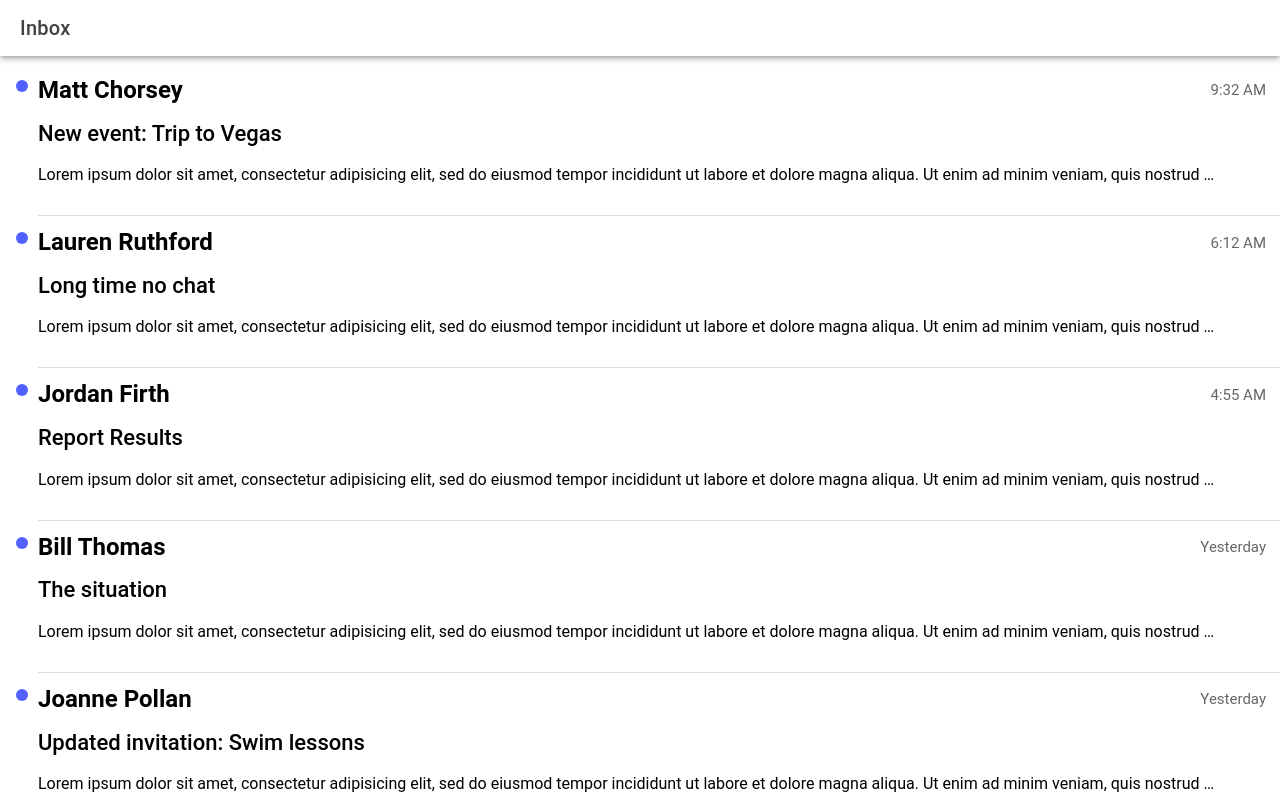
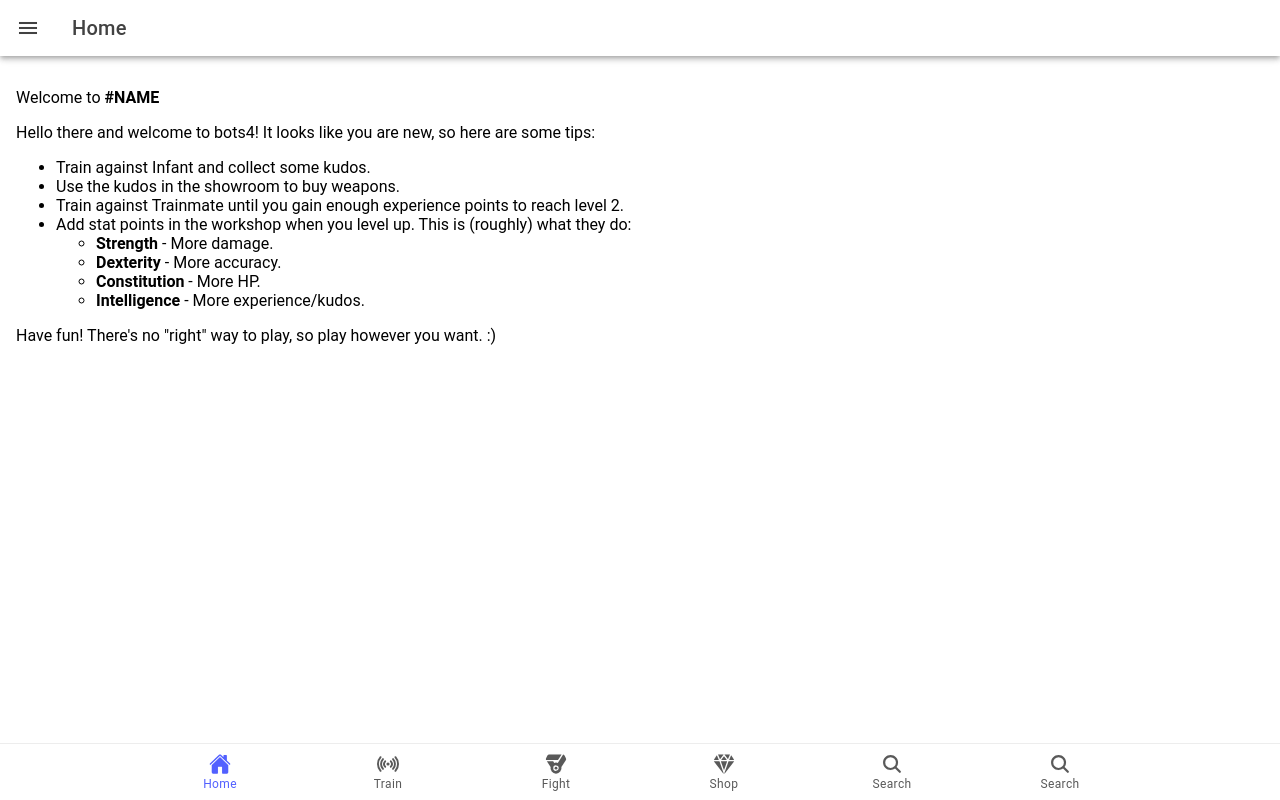
Before and after one commit to elfraiman/bots-rpg, a React (Vite) app: page /home in a window 1280 px wide. Built offline with nearby package versions, Linux system fonts and the light colour scheme.

Commit message:
feat(initial): commit

```diff
--- a/src/App.tsx
+++ b/src/App.tsx
@@ -1,8 +1,11 @@
-import { Redirect, Route } from 'react-router-dom';
-import { IonApp, IonRouterOutlet, setupIonicReact } from '@ionic/react';
+import React from 'react';
+import { IonTabs, IonTabBar, IonTabButton, IonIcon, IonLabel, IonRouterOutlet, IonApp, setupIonicReact } from '@ionic/react';
 import { IonReactRouter } from '@ionic/react-router';
-import Home from './pages/Home';
-import ViewMessage from './pages/ViewMessage';
+
+import { Route, Redirect } from 'react-router';
+
+import { playCircle, radio, library, search, diamond, medal, home } from 'ionicons/icons';
+
 
 /* Core CSS required for Ionic components to work properly */
 import '@ionic/react/css/core.css';
@@ -13,32 +16,70 @@ import '@ionic/react/css/structure.css';
 import '@ionic/react/css/typography.css';
 
 /* Optional CSS utils that can be commented out */
+import '@ionic/react/css/display.css';
+import '@ionic/react/css/flex-utils.css';
+import '@ionic/react/css/float-elements.css';
 import '@ionic/react/css/padding.css';
-import '@ionic/react/css/float-elements.css';
 import '@ionic/react/css/text-alignment.css';
 import '@ionic/react/css/text-transformation.css';
-import '@ionic/react/css/flex-utils.css';
-import '@ionic/react/css/display.css';
 
 /* Theme variables */
 import './theme/variables.css';
+import Home from './pages/Home';
 
 setupIonicReact();
 
 const App: React.FC = () => (
   <IonApp>
     <IonReactRouter>
-      <IonRouterOutlet>
-        <Route path="/" exact={true}>
-          <Redirect to="/home" />
-        </Route>
-        <Route path="/home" exact={true}>
-          <Home />
-        </Route>
-        <Route path="/message/:id">
-           <ViewMessage />
-        </Route>
-      </IonRouterOutlet>
+      <IonTabs>
+        <IonRouterOutlet>
+          <Redirect exact path="/" to="/home" />
+          {/*
+          Use the render method to reduce the number of renders your component will have due to a route change.
+
+          Use the component prop when your component depends on the RouterComponentProps passed in automatically.
+        */}
+          <Route path="/home" render={() => <Home />} exact={true} />
+          <Route path="/radio" render={() => <Home />} exact={true} />
+          <Route path="/library" render={() => <Home />} exact={true} />
+          <Route path="/search" render={() => <Home />} exact={true} />
+          <Route path="/search" render={() => <Home />} exact={true} />
+          <Route path="/search" render={() => <Home />} exact={true} />
+          <Route path="/search" render={() => <Home />} exact={true} />
+          <Route path="/search" render={() => <Home />} exact={true} />
+        </IonRouterOutlet>
+
+        <IonTabBar slot="bottom">
+          <IonTabButton tab="home" href="/home">
+            <IonIcon icon={home} />
+            <IonLabel>Home</IonLabel>
+          </IonTabButton>
+
+          <IonTabButton tab="radio" href="/radio">
+            <IonIcon icon={radio} />
+            <IonLabel>Train</IonLabel>
+          </IonTabButton>
+
+          <IonTabButton tab="library" href="/library">
+            <IonIcon icon={medal} />
+            <IonLabel>Fight</IonLabel>
+          </IonTabButton>
+
+          <IonTabButton tab="search" href="/search">
+            <IonIcon icon={diamond} />
+            <IonLabel>Shop</IonLabel>
+          </IonTabButton>
+          <IonTabButton tab="search" href="/search">
+            <IonIcon icon={search} />
+            <IonLabel>Search</IonLabel>
+          </IonTabButton>
+          <IonTabButton tab="search" href="/search">
+            <IonIcon icon={search} />
+            <IonLabel>Search</IonLabel>
+          </IonTabButton>
+        </IonTabBar>
+      </IonTabs>
     </IonReactRouter>
   </IonApp>
 );
--- a/src/pages/Home.css
+++ b/src/pages/Home.css
@@ -0,0 +1,9 @@
+ion-menu::part(backdrop) {
+    background-color: rgba(255, 0, 255, 0.5);
+  }
+
+  ion-menu::part(container) {
+    border-radius: 0 20px 20px 0;
+
+    box-shadow: 4px 0px 16px rgba(255, 0, 255, 0.18);
+  }
--- a/src/pages/Home.tsx
+++ b/src/pages/Home.tsx
@@ -1,21 +1,20 @@
-import MessageListItem from '../components/MessageListItem';
-import { useState } from 'react';
-import { Message, getMessages } from '../data/messages';
 import {
+  IonButtons,
   IonContent,
   IonHeader,
-  IonList,
+  IonMenu,
+  IonMenuButton,
   IonPage,
-  IonRefresher,
-  IonRefresherContent,
+  IonText,
   IonTitle,
   IonToolbar,
   useIonViewWillEnter
 } from '@ionic/react';
+import { useState } from 'react';
+import { Message, getMessages } from '../data/messages';
 import './Home.css';
 
 const Home: React.FC = () => {
-
   const [messages, setMessages] = useState<Message[]>([]);
 
   useIonViewWillEnter(() => {
@@ -23,36 +22,51 @@ const Home: React.FC = () => {
     setMessages(msgs);
   });
 
-  const refresh = (e: CustomEvent) => {
-    setTimeout(() => {
-      e.detail.complete();
-    }, 3000);
-  };
 
   return (
     <IonPage id="home-page">
+      <>
+        <IonMenu contentId="main-content">
           <IonHeader>
             <IonToolbar>
-          <IonTitle>Inbox</IonTitle>
+              <IonTitle>Menu Content</IonTitle>
             </IonToolbar>
           </IonHeader>
-      <IonContent fullscreen>
-        <IonRefresher slot="fixed" onIonRefresh={refresh}>
-          <IonRefresherContent></IonRefresherContent>
-        </IonRefresher>
-
-        <IonHeader collapse="condense">
+          <IonContent className="ion-padding">Side menu</IonContent>
+        </IonMenu>
+        <IonPage id="main-content">
+          <IonHeader>
             <IonToolbar>
-            <IonTitle size="large">
-              Inbox
-            </IonTitle>
+              <IonButtons slot="start">
+                <IonMenuButton></IonMenuButton>
+              </IonButtons>
+              <IonTitle>Home</IonTitle>
             </IonToolbar>
           </IonHeader>
+          <IonContent className="ion-padding">
+            <IonText>
+              <div>
+                <p>Welcome to <strong>#NAME</strong></p>
+                <p>Hello there and welcome to bots4! It looks like you are new, so here are some tips:</p>
+                <ul>
+                  <li>Train against Infant and collect some kudos.</li>
+                  <li>Use the kudos in the showroom to buy weapons.</li>
+                  <li>Train against Trainmate until you gain enough experience points to reach level 2.</li>
+                  <li>Add stat points in the workshop when you level up. This is (roughly) what they do:</li>
+                  <ul>
+                    <li><strong>Strength</strong> - More damage.</li>
+                    <li><strong>Dexterity</strong> - More accuracy.</li>
+                    <li><strong>Constitution</strong> - More HP.</li>
+                    <li><strong>Intelligence</strong> - More experience/kudos.</li>
+                  </ul>
+                </ul>
+                <p>Have fun! There's no "right" way to play, so play however you want. :)</p>
+              </div>
+            </IonText>
 
-        <IonList>
-          {messages.map(m => <MessageListItem key={m.id} message={m} />)}
-        </IonList>
           </IonContent>
+        </IonPage>
+      </>
     </IonPage>
   );
 };
--- a/src/pages/ViewMessage.css
+++ /dev/null
@@ -1,50 +0,0 @@
-#view-message-page ion-item {
-  --inner-padding-end: 0;
-  --background: transparent;
-}
-
-#view-message-page ion-label {
-  margin-top: 12px;
-  margin-bottom: 12px;
-}
-
-#view-message-page ion-item h2 {
-  font-weight: 600;
-
-  /**
-   * With larger font scales
-   * the date/time should wrap to the next
-   * line. However, there should be
-   * space between the name and the date/time
-   * if they can appear on the same line.
-   */
-  display: flex;
-  flex-wrap: wrap;
-  justify-content: space-between;
-}
-
-#view-message-page ion-item .date {
-  align-items: center;
-  display: flex;
-}
-
-#view-message-page ion-item ion-icon {
-  font-size: 42px;
-  margin-right: 8px;
-}
-
-#view-message-page ion-item ion-note {
-  font-size: 0.9375rem;
-  margin-right: 12px;
-  font-weight: normal;
-}
-
-#view-message-page h1 {
-  margin: 0;
-  font-weight: bold;
-  font-size: 1.4rem;
-}
-
-#view-message-page p {
-  line-height: 1.4;
-}
--- a/src/pages/ViewMessage.tsx
+++ /dev/null
@@ -1,78 +0,0 @@
-import { useState } from 'react';
-import { Message, getMessage } from '../data/messages';
-import {
-  IonBackButton,
-  IonButtons,
-  IonContent,
-  IonHeader,
-  IonIcon,
-  IonItem,
-  IonLabel,
-  IonNote,
-  IonPage,
-  IonToolbar,
-  useIonViewWillEnter,
-} from '@ionic/react';
-import { personCircle } from 'ionicons/icons';
-import { useParams } from 'react-router';
-import './ViewMessage.css';
-
-function ViewMessage() {
-  const [message, setMessage] = useState<Message>();
-  const params = useParams<{ id: string }>();
-
-  useIonViewWillEnter(() => {
-    const msg = getMessage(parseInt(params.id, 10));
-    setMessage(msg);
-  });
-
-  return (
-    <IonPage id="view-message-page">
-      <IonHeader translucent>
-        <IonToolbar>
-          <IonButtons slot="start">
-            <IonBackButton text="Inbox" defaultHref="/home"></IonBackButton>
-          </IonButtons>
-        </IonToolbar>
-      </IonHeader>
-
-      <IonContent fullscreen>
-        {message ? (
-          <>
-            <IonItem>
-              <IonIcon aria-hidden="true" icon={personCircle} color="primary"></IonIcon>
-              <IonLabel className="ion-text-wrap">
-                <h2>
-                  {message.fromName}
-                  <span className="date">
-                    <IonNote>{message.date}</IonNote>
-                  </span>
-                </h2>
-                <h3>
-                  To: <IonNote>Me</IonNote>
-                </h3>
-              </IonLabel>
-            </IonItem>
-
-            <div className="ion-padding">
-              <h1>{message.subject}</h1>
-              <p>
-                Lorem ipsum dolor sit amet, consectetur adipisicing elit, sed do
-                eiusmod tempor incididunt ut labore et dolore magna aliqua. Ut
-                enim ad minim veniam, quis nostrud exercitation ullamco laboris
-                nisi ut aliquip ex ea commodo consequat. Duis aute irure dolor
-                in reprehenderit in voluptate velit esse cillum dolore eu fugiat
-                nulla pariatur. Excepteur sint occaecat cupidatat non proident,
-                sunt in culpa qui officia deserunt mollit anim id est laborum.
-              </p>
-            </div>
-          </>
-        ) : (
-          <div>Message not found</div>
-        )}
-      </IonContent>
-    </IonPage>
-  );
-}
-
-export default ViewMessage;
```
Also changed, not shown: 1 other file (tests, documents, lock files or other folders). Lines whose indentation alone changed are shown as unchanged.
